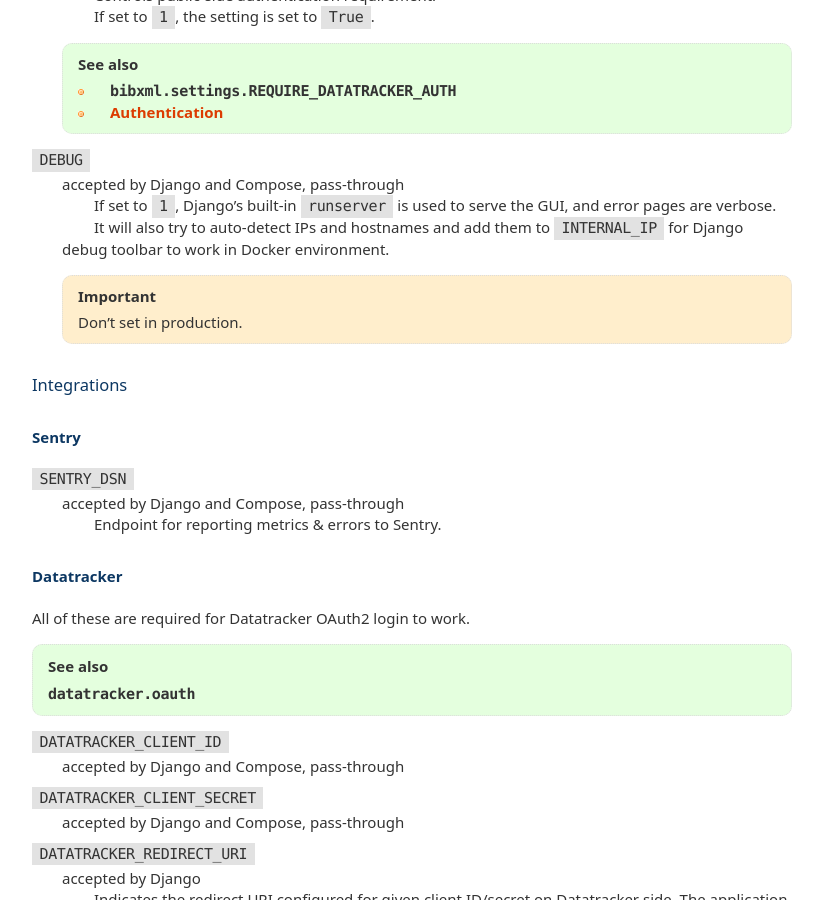
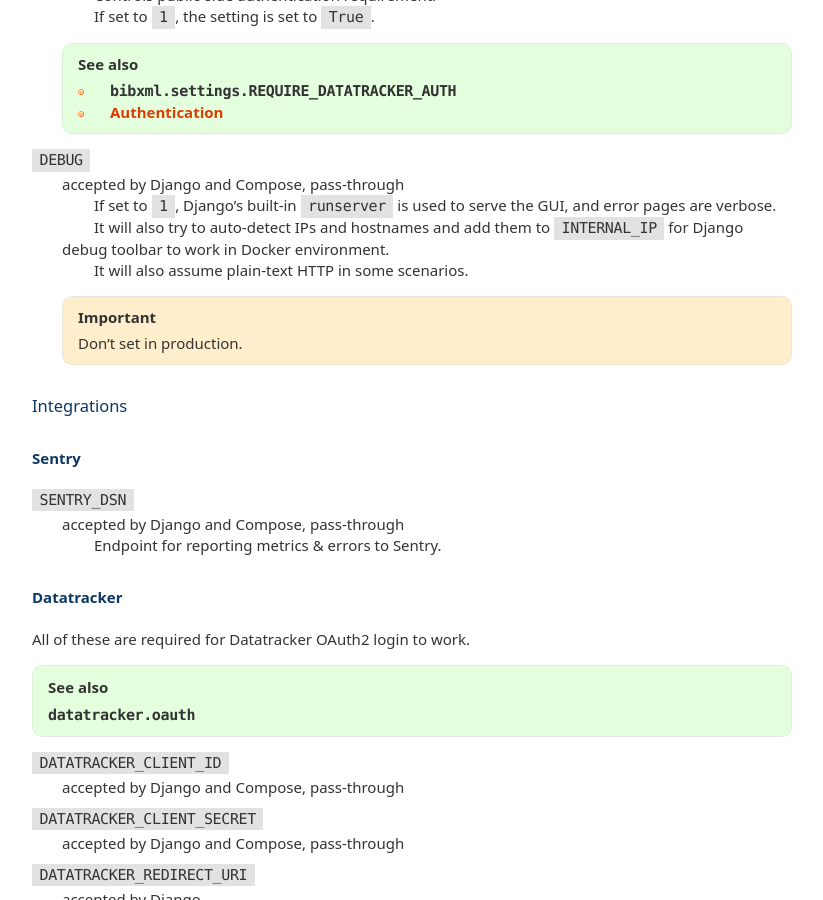
Before and after one commit to ietf-tools/bibxml-service, a Sphinx documentation site: the page built from docs/ref/env.rst, in a window 1280 px wide and 900 px high, scrolled down 3664 px. Shown: the whole window, without its empty margins (228-1051 px from the left). Built offline with Sphinx 7.4.7, drawn with Linux system fonts in a browser that asks for light colours; pages that are not in the unit, such as notebooks, are missing from menus.

Commit message:
docs(env): expand on ``DEBUG`` behavior

```diff
--- a/docs/ref/env.rst
+++ b/docs/ref/env.rst
@@ -233,6 +233,8 @@ Security
     to ``INTERNAL_IP`` for Django debug toolbar to work
     in Docker environment.
 
+    It will also assume plain-text HTTP in some scenarios.
+
     .. important:: Don’t set in production.
 
 
```
